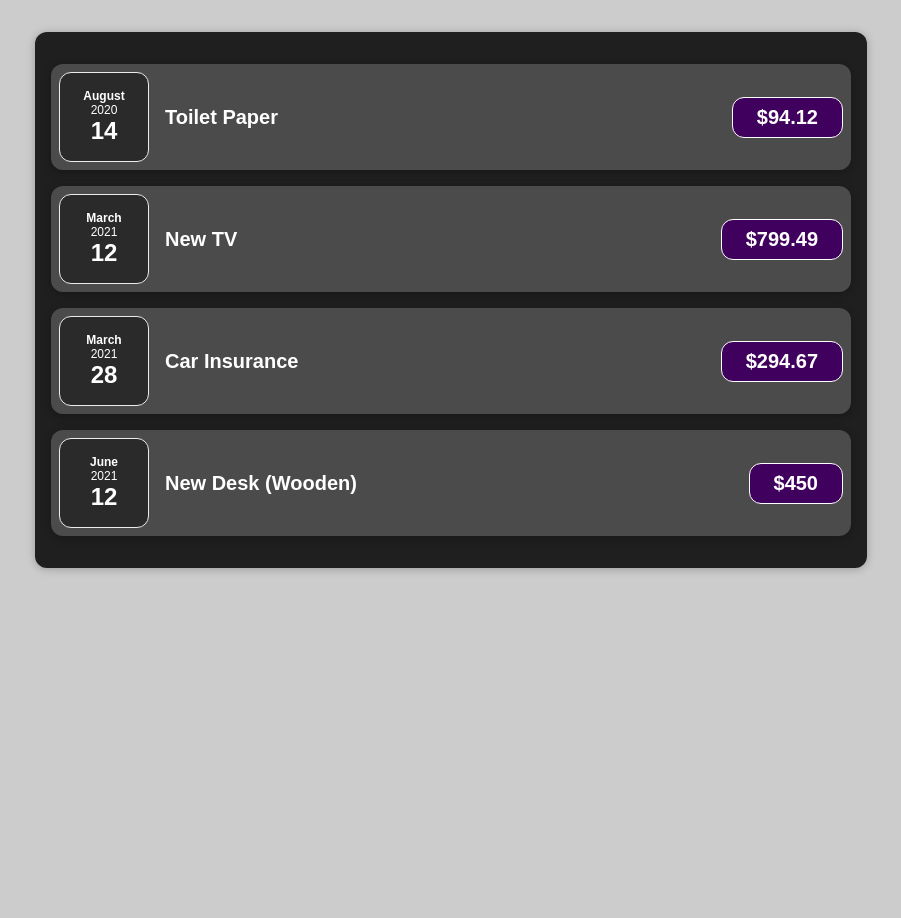
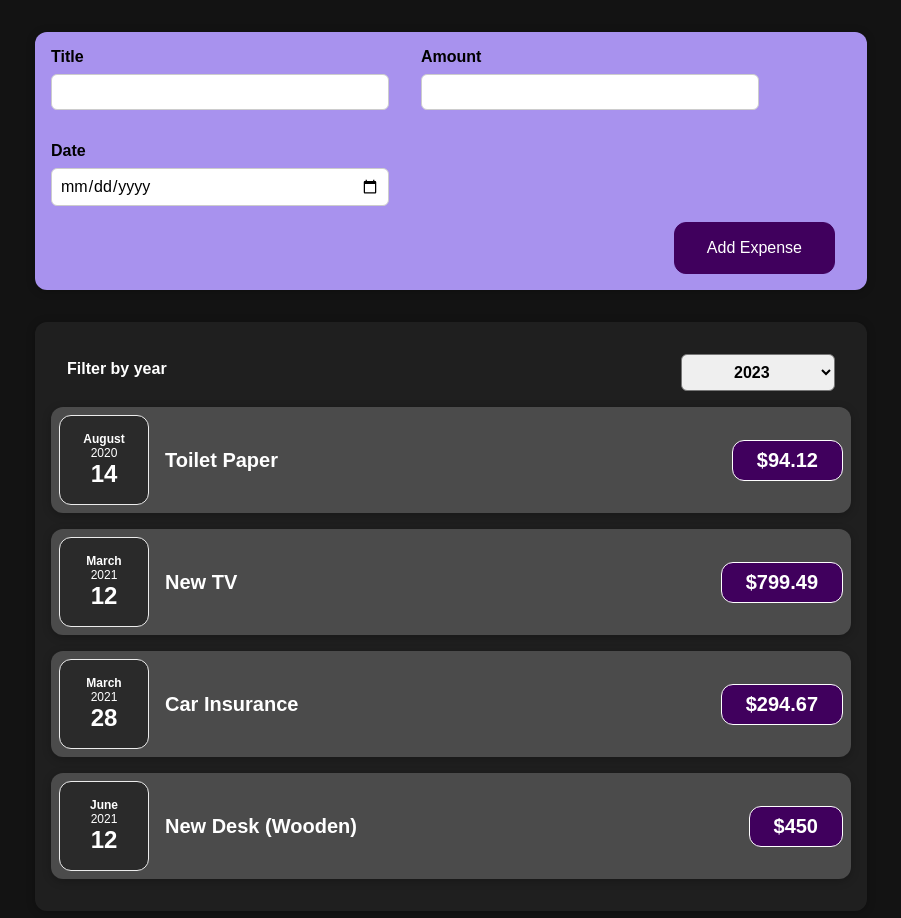
Before and after one commit to archita19/React-Course, a React (Create React App) app: page / in a window 1280 px wide. Shown: the top 918 px of the page, without its empty margins (189-1090 px from the left). Before the commit the page ends 800 px from the top, so only its background shows below. Built offline with nearby package versions, Linux system fonts and the light colour scheme.

Commit message:
Expense filter added

```diff
--- a/src/App.js
+++ b/src/App.js
@@ -1,30 +1,40 @@
 import Expenses from "./components/Expenses/Expenses"
+import NewExpense from "./components/NewExpense/NewExpense";
 
 function App() {
   const expenses = [
     {
-      id: 'e1',
-      title: 'Toilet Paper',
+      id: "e1",
+      title: "Toilet Paper",
       amount: 94.12,
       date: new Date(2020, 7, 14),
     },
-    { id: 'e2', title: 'New TV', amount: 799.49, date: new Date(2021, 2, 12) },
     {
-      id: 'e3',
-      title: 'Car Insurance',
+      id: "e2",
+      title: "New TV",
+      amount: 799.49,
+      date: new Date(2021, 2, 12) },
+    {
+      id: "e3",
+      title: "Car Insurance",
       amount: 294.67,
       date: new Date(2021, 2, 28),
     },
     {
-      id: 'e4',
-      title: 'New Desk (Wooden)',
+      id: "e4",
+      title: "New Desk (Wooden)",
       amount: 450,
       date: new Date(2021, 5, 12),
     },
-  ]
+  ];
+
+  const addExpenseHandler = expense => {
+    console.log(expense)
+  }
 
   return (
     <>
+      <NewExpense onAddExpense={addExpenseHandler}/>
       <Expenses data={expenses}/>
     </>
   );
--- /dev/null
+++ b/src/components/Expenses/ExpenseFilter.css
@@ -0,0 +1,24 @@
+.expenses-filter {
+    color: white;
+    padding: 0 1rem;
+}
+
+.expenses-filter__control {
+    display: flex;
+    width: 100%;
+    align-items: center;
+    justify-content: space-between;
+    margin: 1rem 0;
+}
+
+.expenses-filter label {
+    font-weight: bold;
+    margin-bottom: 0.5rem;
+}
+
+.expenses-filter select {
+    font: inherit;
+    padding: 0.5rem 3rem;
+    font-weight: bold;
+    border-radius: 6px;
+}
--- /dev/null
+++ b/src/components/Expenses/ExpenseFilter.js
@@ -0,0 +1,22 @@
+import './ExpenseFilter.css'
+
+export default function ExpenseFilter({selected, onChangeFilter}) {
+    const filterYearHandler = e => {
+        onChangeFilter(Number(e.target.value))
+    }
+
+    return (
+    <div className='expenses-filter'>
+        <div className='expenses-filter__control'>
+        <label>Filter by year</label>
+        <select value={selected} onChange={filterYearHandler}>
+            <option value='2023'>2023</option>
+            <option value='2022'>2022</option>
+            <option value='2021'>2021</option>
+            <option value='2020'>2020</option>
+            <option value='2019'>2019</option>
+        </select>
+        </div>
+    </div>
+    )
+}
--- a/src/components/Expenses/Expenses.js
+++ b/src/components/Expenses/Expenses.js
@@ -1,13 +1,24 @@
+import { useState } from 'react'
 import Card from '../UI/Card'
+import ExpenseFilter from './ExpenseFilter'
 import ExpenseItem from './ExpenseItem'
 import './Expenses.css'
 
 export default function Expenses({data}) {
+    const [filterYear, setFilterYear] = useState(2023)
+
+    const changeExpenseFilter = filter => {
+        setFilterYear(filter)
+    }
+
     return (
-        <Card className="expenses">
-            {
-                data.map(expense => <ExpenseItem title={expense.title} date={expense.date} amount={expense.amount}/>)
-            }
-        </Card>
+        <div>
+            <Card className="expenses">
+                <ExpenseFilter selected={filterYear} onChangeFilter={changeExpenseFilter}/>
+                {
+                    data.map(expense => <ExpenseItem title={expense.title} date={expense.date} amount={expense.amount}/>)
+                }
+            </Card>
+        </div>
     )
 }
--- /dev/null
+++ b/src/components/NewExpense/ExpenseForm.css
@@ -0,0 +1,26 @@
+.new-expense__controls {
+  display: flex;
+  flex-wrap: wrap;
+  gap: 2rem;
+  margin-bottom: 1rem;
+  text-align: left;
+}
+
+.new-expense__control label {
+  font-weight: bold;
+  margin-bottom: 0.5rem;
+  display: block;
+}
+
+.new-expense__control input {
+  font: inherit;
+  padding: 0.5rem;
+  border-radius: 6px;
+  border: 1px solid #ccc;
+  width: 20rem;
+  max-width: 100%;
+}
+
+.new-expense__actions {
+  text-align: right;
+}
--- /dev/null
+++ b/src/components/NewExpense/ExpenseForm.js
@@ -0,0 +1,50 @@
+import { useState } from 'react'
+import './ExpenseForm.css'
+
+export default function ExpenseForm(props) {
+    const [formInputs, setFormInputs] = useState({
+        title: '',
+        amount: '',
+        date: ''
+    })
+
+    const formInputsChangeHandler = e => {
+        const {name, value} = e.target
+        setFormInputs((prevState) => {
+            return {...prevState, [name]: value}
+        })
+    }
+
+    const formSubmitHandler = e => {
+        e.preventDefault()
+        // for(const [key, value] of Object.entries(formInputs)) {
+        //     if(key === 'date') console.log(`${key}: ${new Date(value)}`)
+        //     else console.log(`${key}: ${value}`)
+        // }
+        const newExpense = {...formInputs, amount: Number(formInputs.amount), date: new Date(formInputs.date)}
+        props.onSaveExpense(newExpense)
+        setFormInputs({title: '', amount: '', date: ''})
+    }
+
+    return (
+        <form>
+            <div className="new-expense__controls">
+                <div className="new-expense__control">
+                    <label>Title</label>
+                    <input type="text" name='title' value={formInputs.title} onChange={formInputsChangeHandler}/>
+                </div>
+                <div className="new-expense__control">
+                    <label>Amount</label>
+                    <input type="number" name='amount' value={formInputs.amount} min={0.01} step={0.01} onChange={formInputsChangeHandler}/>
+                </div>
+                <div className="new-expense__control">
+                    <label>Date</label>
+                    <input type="date" name='date' value={formInputs.date} onChange={formInputsChangeHandler}/>
+                </div>
+            </div>
+            <div className="new-expense__actions">
+                <button type="submit" onClick={formSubmitHandler}>Add Expense</button>
+            </div>
+        </form>
+    )
+}
--- /dev/null
+++ b/src/components/NewExpense/NewExpense.css
@@ -0,0 +1,27 @@
+.new-expense {
+    background-color: #a892ee;
+    padding: 1rem;
+    margin: 2rem auto;
+    width: 50rem;
+    max-width: 95%;
+    border-radius: 12px;
+    text-align: center;
+    box-shadow: 0 1px 8px rgba(0, 0, 0, 0.25);
+}
+
+.new-expense button {
+    font: inherit;
+    cursor: pointer;
+    padding: 1rem 2rem;
+    border: 1px solid #40005d;
+    background-color: #40005d;
+    color: white;
+    border-radius: 12px;
+    margin-right: 1rem;
+}
+
+.new-expense button:hover,
+.new-expense button:active {
+    background-color: #510674;
+    border-color: #510674;
+}
--- /dev/null
+++ b/src/components/NewExpense/NewExpense.js
@@ -0,0 +1,13 @@
+import ExpenseForm from './ExpenseForm'
+import './NewExpense.css'
+
+export default function NewExpense(props) {
+    const saveExpenseHandler = expense => {
+        const newExpense = {...expense, id: `${Math.floor(Date.now() / 1000)}_${expense.title}`}
+        props.onAddExpense(newExpense)
+    }
+
+    return <div className="new-expense">
+        <ExpenseForm onSaveExpense={saveExpenseHandler}/>
+    </div>
+}
--- a/src/index.css
+++ b/src/index.css
@@ -3,5 +3,5 @@ body {
   margin: 0;
   font-family: sans-serif;
   box-sizing: border-box;
-  background-color: #ccc;
+  background-color: #131313 ;
 }
```
